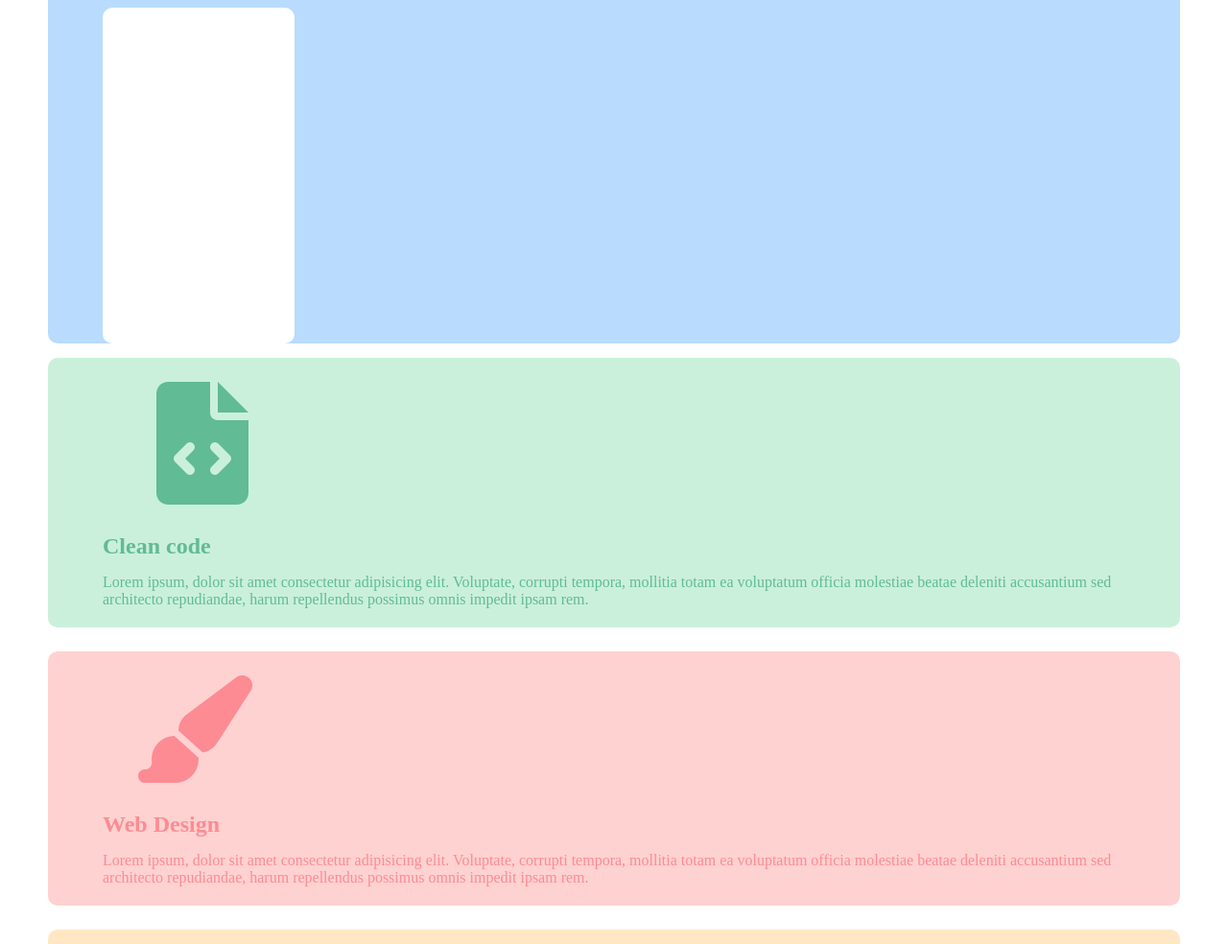
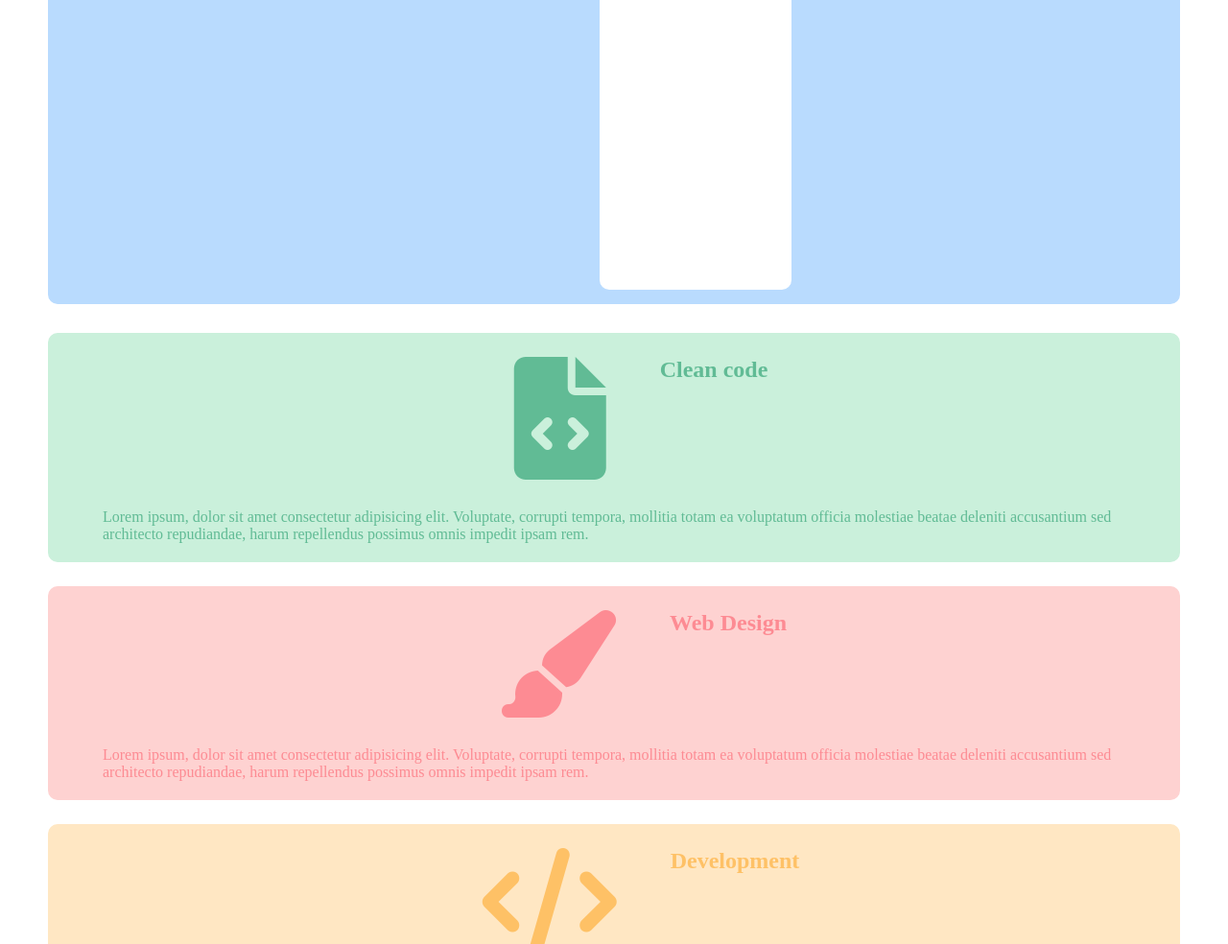
Before and after one commit to Al3ss4/html-css-responsive-flex-layout, a plain HTML site: page index.html in a window 1280 px wide. Shown: the part 316-1300 px from the top of the page at 96% size. Drawn offline with Linux system fonts and the light colour scheme.

Commit message:
fix code css

```diff
--- a/style.css
+++ b/style.css
@@ -69,6 +69,10 @@ a:hover{
     background-color: #b9dbfe;
     border-radius: 10px;
     padding: 10px 57px 0;
+    display: flex;
+    flex-wrap: wrap;
+    justify-content: center;
+    margin-bottom: 30px;
 }
 .demo-app .btn{
     height: 41px;
@@ -89,12 +93,6 @@ a:hover{
     border-radius: 10px;
 }
 
-.demo-app{
-    background-color: #b9dbfe;
-    border-radius: 10px;
-    padding: 10px 57px 0;
-}
-
 /* / DEMO-APP*/
 
 /* CLEAN-CODE*/
@@ -104,6 +102,9 @@ a:hover{
     border-radius: 10px;
     padding: 10px 57px 5px;
     margin-bottom:25px;
+    display: flex;
+    flex-wrap: wrap;
+    justify-content: center;
 }
 
 .clean-code > *{
@@ -122,10 +123,11 @@ a:hover{
     border-radius: 10px;
     padding: 10px 57px 5px;
     margin-bottom:25px;
+    display: flex;
+    flex-wrap: wrap;
+    justify-content: center;
 }
-.web-design .icon{
-    padding: 0 30px;
-}
+
 .web-design > *{
     margin: 15px 0px;
 }
@@ -142,9 +144,9 @@ a:hover{
     border-radius: 10px;
     padding: 10px 57px 5px;
     margin-bottom:25px;
-}
-.development .icon{
-    padding: 0 30px;
+    display: flex;
+    flex-wrap: wrap;
+    justify-content: center;
 }
 .development > *{
     margin: 15px 0px;
@@ -182,8 +184,8 @@ a:hover{
     background-color: #9692e6;
     padding: 15px 35px;
     display: flex;
-    flex-direction: column;
-    align-items: center;
+    flex-wrap: wrap;
+    justify-content: center;
 }
 
 .planning-section > *{
```
